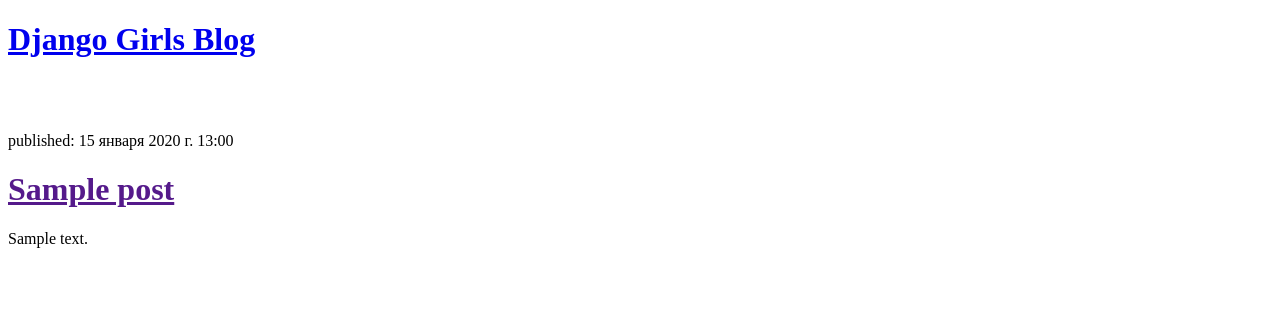
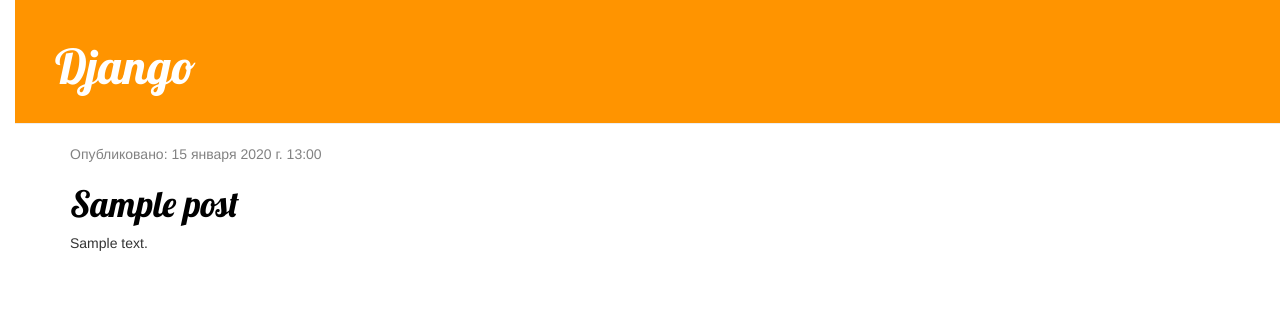
Before and after one commit to Magillan17/my-first-blog, a Django app: page / in a window 1280 px wide. Shown: the top 322 px of the page. Run offline with Django 4.2, Linux system fonts and the light colour scheme; tables that the repository leaves empty hold one stand-in row (values such as "Sample post"); some libraries are stand-ins or nearby versions.

Commit message:
Added view and template for detailed blog post as well as CSS for the site.

```diff
--- /dev/null
+++ b/mysite/blog/static/css/blog.css
@@ -0,0 +1,59 @@
+h1 a {
+    color: #FCA205;
+}
+
+body {
+    padding-left: 15px;
+}
+
+h1 a {
+    color: #FCA205;
+    font-family: 'Lobster';
+}
+
+.page-header {
+    background-color: #ff9400;
+    margin-top: 0;
+    padding: 20px 20px 20px 40px;
+}
+
+.page-header h1, .page-header h1 a, .page-header h1 a:visited, .page-header h1 a:active {
+    color: #ffffff;
+    font-size: 36pt;
+    text-decoration: none;
+}
+
+.content {
+    margin-left: 40px;
+}
+
+h1, h2, h3, h4 {
+    font-family: 'Lobster', cursive;
+}
+
+.date {
+    color: #828282;
+}
+
+.save {
+    float: right;
+}
+
+.post-form textarea, .post-form input {
+    width: 100%;
+}
+
+.top-menu, .top-menu:hover, .top-menu:visited {
+    color: #ffffff;
+    float: right;
+    font-size: 26pt;
+    margin-right: 20px;
+}
+
+.post {
+    margin-bottom: 70px;
+}
+
+.post h1 a, .post h1 a:visited {
+    color: #000000;
+}
--- /dev/null
+++ b/mysite/blog/templates/blog/base.html
@@ -0,0 +1,24 @@
+{% load static %}
+<!DOCTYPE html>
+<html>
+    <head>
+        <link rel="stylesheet" href="//maxcdn.bootstrapcdn.com/bootstrap/3.2.0/css/bootstrap.min.css">
+        <link rel="stylesheet" href="//maxcdn.bootstrapcdn.com/bootstrap/3.2.0/css/bootstrap-theme.min.css">
+        <link href="https://fonts.googleapis.com/css?family=Lobster&subset=latin,cyrillic" rel="stylesheet" type="text/css">
+        <link rel="stylesheet" href="{% static 'css/blog.css' %}">
+        <title>Blog about Dota-s life</title>
+    </head>
+    <body>
+    <div class="page-header">
+        <h1><a href="/">Django</a></h1>
+    </div>
+    <div class="content container">
+        <div class="row">
+            <div class="col-md-8">
+            {% block content %}
+            {% endblock %}
+            </div>
+        </div>
+    </div>
+</body>
+</html>
--- a/mysite/blog/templates/blog/post_list.html
+++ b/mysite/blog/templates/blog/post_list.html
@@ -1,20 +1,13 @@
-<!DOCTYPE html>
-<html>
-    <head>
-        <title>Blod about Dota-s life</title>
-    </head>
-    <body>
-        <div>
-        <h1><a href="/">Django Girls Blog</a></h1>
-        <br><br>
+{% extends 'blog/base.html' %}
+
+{% block content %}
+    {% for post in posts %}
+        <div class="post">
+            <div class="date">
+                <p>Опубликовано: {{ post.published_date }}</p>
+            </div>
+            <h1><a href="{% url 'post_detail' pk=post.pk %}">{{ post.title }}</a></h1>
+            <p>{{ post.text|linebreaksbr }}</p>
         </div>
-
-        {% for post in posts %}
-            <div>
-                <p>published: {{ post.published_date }}</p>
-                <h1><a href="">{{ post.title }}</a></h1>
-                <p>{{ post.text|linebreaksbr }}</p>
-            </div>
-        {% endfor %}
-    </body>
-</html>
+    {% endfor %}
+{% endblock %}
--- a/mysite/blog/urls.py
+++ b/mysite/blog/urls.py
@@ -5,4 +5,5 @@
 
 urlpatterns = [
     path('', views.post_list, name='post_list'),
+    path('post/<int:pk>/', views.post_detail, name='post_detail'),
 ]
--- a/mysite/blog/views.py
+++ b/mysite/blog/views.py
@@ -1,4 +1,4 @@
-from django.shortcuts import render
+from django.shortcuts import render, get_object_or_404
 from .models import Post
 from django.utils import timezone
 # Create your views here.
@@ -7,3 +7,7 @@
 def post_list(request):
     posts = Post.objects.filter(published_date__lte=timezone.now()).order_by('published_date')
     return render(request, 'blog/post_list.html', {"posts": posts})
+
+def post_detail(request, pk):
+    post = get_object_or_404(Post, pk=pk)
+    return render(request, 'blog/post_detail.html', {'post': post})
```
Also changed, not shown: mysite/blog/templates/blog/post_detail.html (added, +13 -0 lines).
